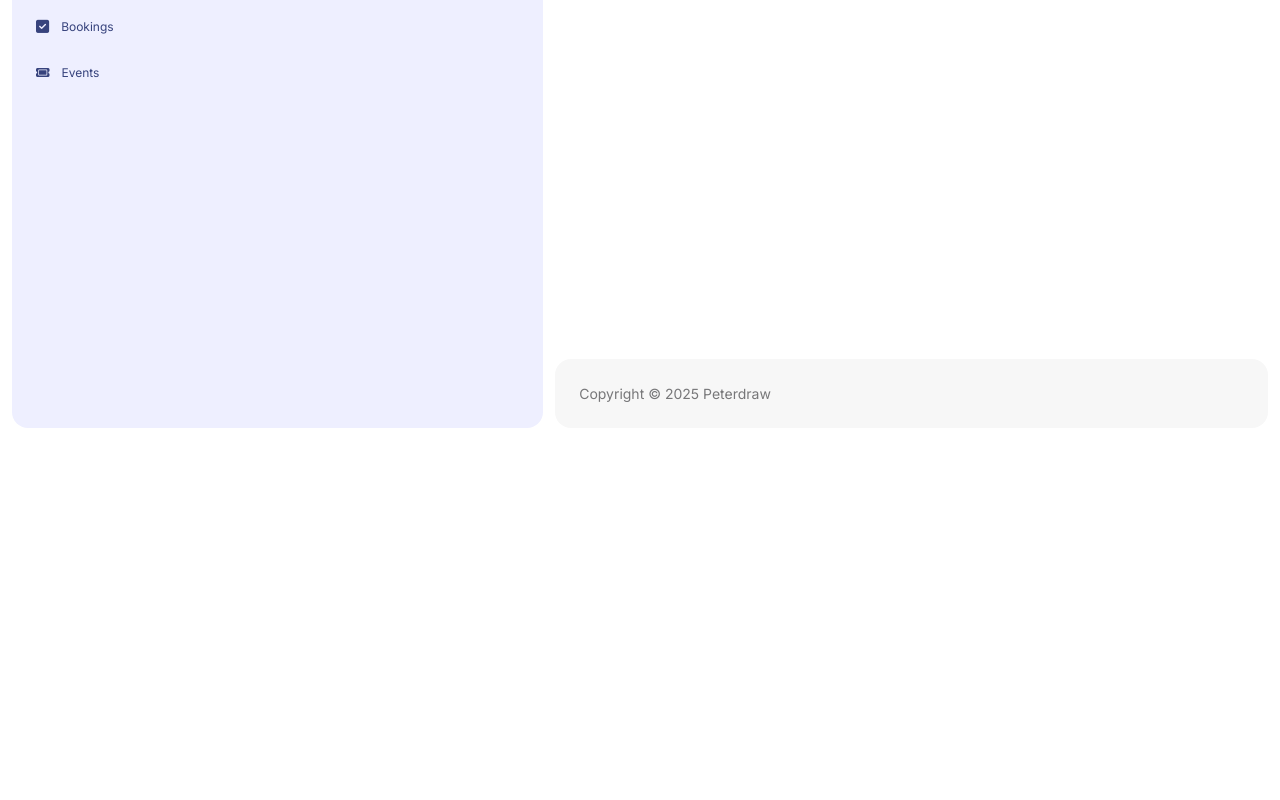
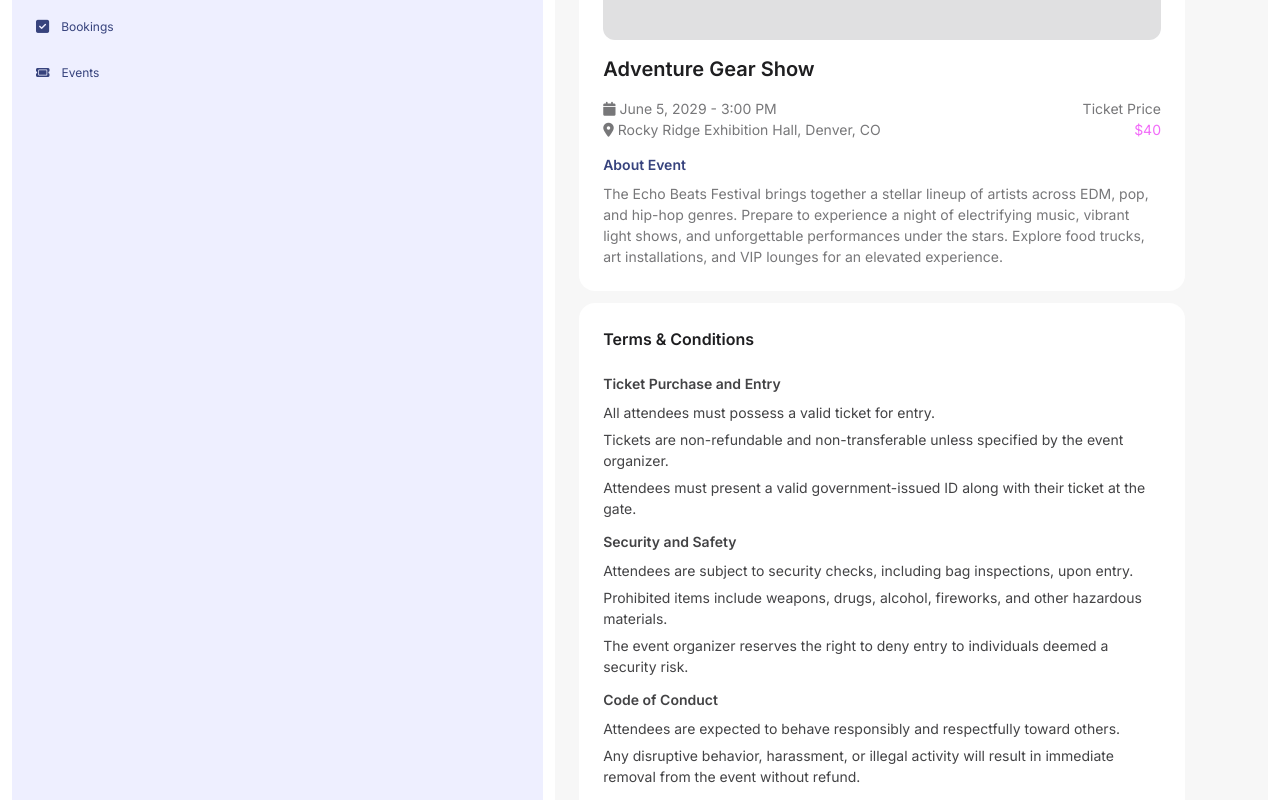
Before and after one commit to Cloud-Services-Assignment/Frontend, a React (Vite) app: page /events/1 in a window 1280 px wide. Shown: the part 360-1160 px from the top of the page. Before the commit the page ends 800 px from the top, so only its background shows below. Built offline with nearby package versions, Linux system fonts and the light colour scheme.

Commit message:
Styled the event details page

```diff
--- a/src/App.css
+++ b/src/App.css
@@ -61,6 +61,7 @@ img {
   --grey-30: #EDEDED;
   --grey-40: #E0E0E1;
   --grey-70: #777779;
+  --grey-90: #434345;
   --grey-100: #1E1E20;
 
   --clr-background: var(--grey-10);
@@ -140,6 +141,18 @@ img {
   color: var(--primary-100);
 }
 
+.text-dark {
+  color: var(--grey-100) !important;
+}
+
+.text-accent {
+  color: var(--secondary-100);
+}
+
+.fw-semibold {
+  font-weight: var(--fw-semi-bold);
+}
+
 /* General styling */
 body {
   font-family: var(--ff-body);
@@ -193,6 +206,17 @@ p, h1, h2, h3, h4, h5, h6, span {
   color: var(--grey-100);
 }
 
+.septenary-heading {
+  font-size: var(--fs-400);
+  font-weight: var(--fw-semi-bold);
+  color: var(--grey-90);
+}
+
+.bullets {
+  font-weight: var(--fw-regular);
+  color: var(--grey-90);
+}
+
 /* Structure & Layout */
 .card-grid {
     --min-col-size: 300px;
@@ -241,6 +265,63 @@ p, h1, h2, h3, h4, h5, h6, span {
   flex-direction: column;
   gap: 0.8rem;
   width: 100%;
+}
+
+.details {
+  display: flex;
+  justify-content: space-between;
+  align-items: start;
+
+  .left {
+    max-width: 1000px;
+    display: flex;
+    flex-direction: column;
+    gap: 1.2rem;
+  }
+}
+
+.terms {
+  display: flex;
+  flex-direction: column;
+  gap: 2.2rem;
+
+  ol {
+    display: flex;
+    flex-direction: column;
+    gap: 1.2rem;
+
+    li {
+      display: flex;
+      flex-direction: column;
+      gap: 0.8rem;
+    }
+  }
+
+  ul {
+    display: flex;
+    flex-direction: column;
+    gap: 0.6rem;
+  }
+}
+
+.text-container {
+  display: flex;
+  flex-direction: column;
+  gap: 0.8rem;
+}
+
+.left-col {
+  display: flex;
+  flex-direction: column;
+}
+
+.right {
+  display: flex;
+  flex-direction: column;
+
+  > :last-child {
+    align-self: flex-end;
+  }
 }
 
 /* Components */
@@ -292,6 +373,10 @@ p, h1, h2, h3, h4, h5, h6, span {
   height: 200px;
   background-color: var(--grey-40);
   border-radius: 1.2rem;
+
+  &.large {
+    height: 250px;
+  }
 }
 
 .inner-container {
--- a/src/pages/EventDetails.jsx
+++ b/src/pages/EventDetails.jsx
@@ -1,6 +1,66 @@
+import Header from "../components/Header"
+import { Link } from "react-router-dom"
+
 function EventDetails() {
   return (
-    <div>EventDetails</div>
+    <>
+      <title>Event Details | Ventixe</title>
+      <Header pageTitle={"Event Details"} />
+      <main className="details surface">
+        <div className="left">
+          <section className="card surface light">
+            <div className="placeholder-img large"></div>
+            <h2 className="quaternary-heading text-dark">Adventure Gear Show</h2>
+            <div className="flex-sb">
+              <div className="left-col">
+                <p className="icon-text"><i class="fa-solid fa-calendar"></i><span>June 5, 2029 - 3:00 PM</span></p>
+                <p className="icon-text"><i class="fa-solid fa-location-dot"></i><span>Rocky Ridge Exhibition Hall, Denver, CO</span></p>
+              </div>
+              <div className="right">
+                <p>Ticket Price</p>
+                <p className="text-primary">$40</p>
+              </div>
+            </div>
+            <div className="text-container">
+              <h3 className="text-accent fw-semibold">About Event</h3>
+              <p>The Echo Beats Festival brings together a stellar lineup of artists across EDM, pop, and hip-hop genres. Prepare to experience a night of electrifying music, vibrant light shows, and unforgettable performances under the stars. Explore food trucks, art installations, and VIP lounges for an elevated experience.</p>
+            </div>
+          </section>
+          <section className="surface light terms">
+            <h2 className="senary-heading">Terms & Conditions</h2>
+            <ol>
+              <li className="septenary-heading">Ticket Purchase and Entry
+                <ul className="bullets">
+                  <li>All attendees must possess a valid ticket for entry.</li>
+                  <li>Tickets are non-refundable and non-transferable unless specified by the event organizer.</li>
+                  <li>Attendees must present a valid government-issued ID along with their ticket at the gate.</li>
+                </ul>
+              </li>
+              <li className="septenary-heading">Security and Safety
+                <ul className="bullets">
+                  <li>Attendees are subject to security checks, including bag inspections, upon entry.</li>
+                  <li>Prohibited items include weapons, drugs, alcohol, fireworks, and other hazardous materials.</li>
+                  <li>The event organizer reserves the right to deny entry to individuals deemed a security risk.</li>
+                </ul>
+              </li>
+              <li className="septenary-heading">Code of Conduct
+                <ul className="bullets">
+                  <li>Attendees are expected to behave responsibly and respectfully toward others.</li>
+                  <li>Any disruptive behavior, harassment, or illegal activity will result in immediate removal from the event without refund.</li>
+                </ul>
+              </li>
+              <li className="septenary-heading">Event Schedule and Changes
+                <ul className="bullets">
+                  <li>The event schedule is subject to change without prior notice.</li>
+                  <li>The event organizer is not responsible for delays or cancellations caused by weather, technical issues, or unforeseen circumstances.</li>
+                </ul>
+              </li>
+            </ol>
+          </section>
+        </div>
+        <Link className="btn" to="/events/book/1">Book Event</Link>
+      </main>
+    </>
   )
 }
 
```
